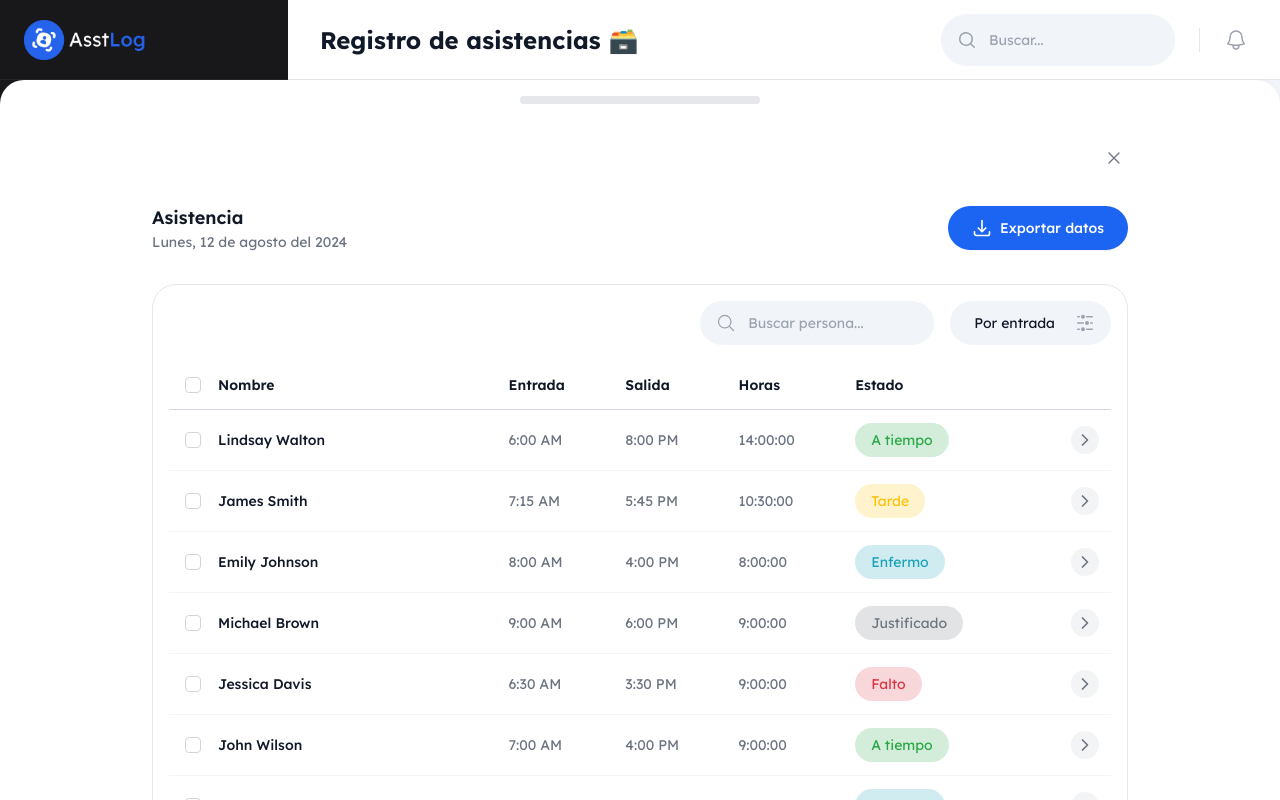
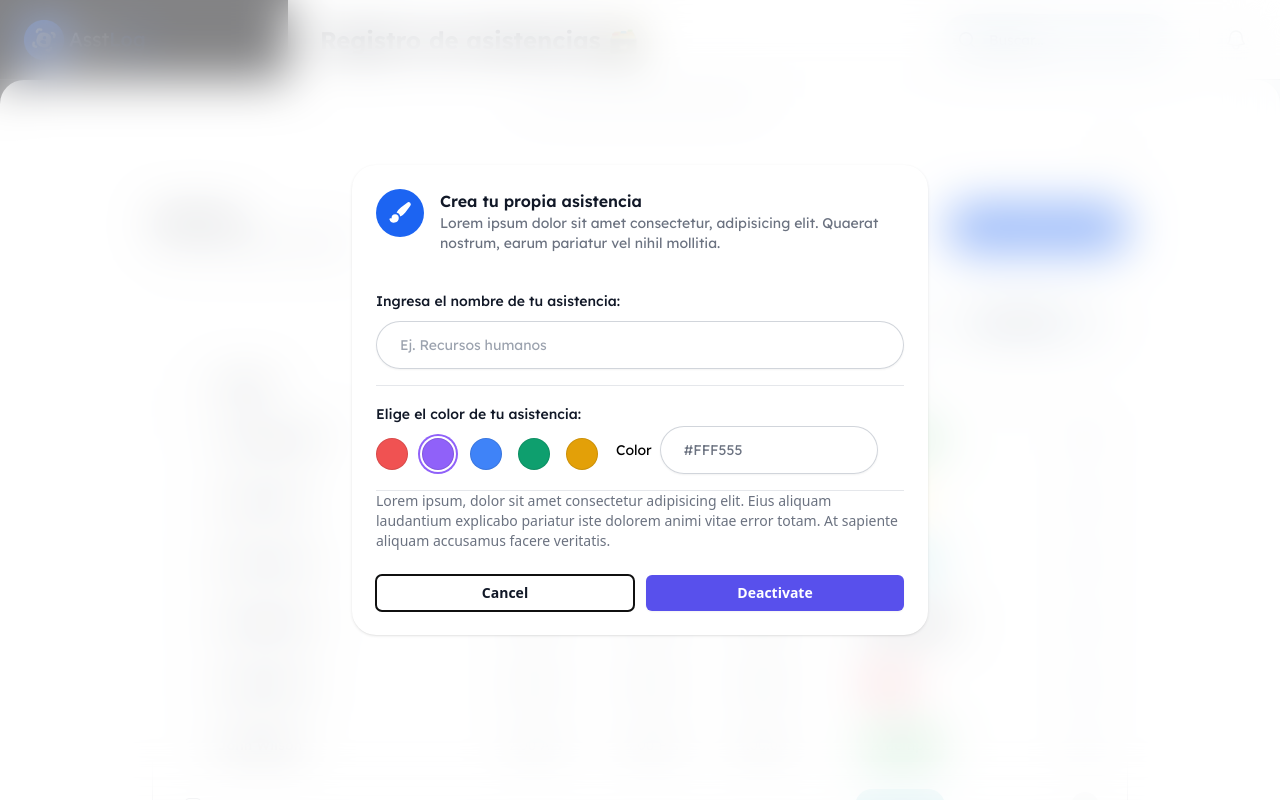
Before and after one commit to YerikAH/asst-log, a React (Vite) app in the folder client/: page /attendance-group/arte in a window 1280 px wide. Built offline with nearby package versions, Linux system fonts and the light colour scheme.

Commit message:
:sparkles: Add new component

```diff
--- a/client/src/components/attendance-group/CardCode/index.tsx
+++ b/client/src/components/attendance-group/card-code/index.tsx
@@ -1,5 +1,6 @@
 import { UsersIcon } from "@heroicons/react/20/solid";
 import { buildStyles, CircularProgressbar } from "react-circular-progressbar";
+import { Link } from "react-router-dom";
 
 interface Props {
   name: string;
@@ -7,11 +8,22 @@ interface Props {
   total: number;
   color: string;
   icon: React.ElementType;
+  href: string;
 }
 
-export const CardCode = ({ name, value, total, color, icon: Icon }: Props) => {
+export const CardCode = ({
+  name,
+  value,
+  total,
+  color,
+  icon: Icon,
+  href,
+}: Props) => {
   return (
-    <button className="bg-white rounded-3xl p-5 size-48 flex justify-between flex-col  cursor-pointer  group hover:scale-105  transition-all">
+    <Link
+      to={href}
+      className="bg-white rounded-3xl p-5 size-48 flex justify-between flex-col  cursor-pointer  group hover:scale-105  transition-all"
+    >
       <div className="flex justify-between items-start w-full h-full">
         <div
           className="size-12 rounded-xl flex items-center justify-center bg-green-500 group-hover:rotate-12 transition-all"
@@ -47,6 +59,6 @@ export const CardCode = ({ name, value, total, color, icon: Icon }: Props) => {
           </div>
         </div>
       </div>
-    </button>
+    </Link>
   );
 };
--- /dev/null
+++ b/client/src/components/attendance-group/create-group-modal/index.tsx
@@ -0,0 +1,139 @@
+import { useState } from "react";
+import { Dialog, DialogBackdrop, DialogPanel } from "@headlessui/react";
+import { PaintBrushIcon } from "@heroicons/react/20/solid";
+import { Radio, RadioGroup } from "@headlessui/react";
+import { classNames } from "@/utils";
+
+const options = [
+  { name: "Pink", color: "text-red-500" },
+  { name: "Purple", color: "text-purple-500" },
+  { name: "Blue", color: "text-blue-500" },
+  { name: "Green", color: "text-green-500" },
+  { name: "Yellow", color: "text-yellow-400" },
+];
+
+export const CreateGroupModal = () => {
+  const [open, setOpen] = useState(true);
+  const [selectedColor, setSelectedColor] = useState(options[1]);
+  return (
+    <Dialog open={open} onClose={setOpen} className="relative z-50">
+      <DialogBackdrop
+        transition
+        className="fixed inset-0 bg-[#fff7] backdrop-blur-xl bg-opacity-75 transition-opacity data-[closed]:opacity-0 data-[enter]:duration-300 data-[leave]:duration-200 data-[enter]:ease-out data-[leave]:ease-in"
+      />
+
+      <div className="fixed inset-0 z-10 w-screen overflow-y-auto">
+        <div className="flex min-h-full items-end justify-center p-4 text-center sm:items-center sm:p-0">
+          <DialogPanel
+            transition
+            className="relative transform overflow-hidden rounded-3xl bg-white px-4 pb-4 pt-5 text-left shadow transition-all data-[closed]:translate-y-4 data-[closed]:opacity-0 data-[enter]:duration-300 data-[leave]:duration-200 data-[enter]:ease-out data-[leave]:ease-in sm:my-8 sm:w-full sm:max-w-xl sm:p-6 data-[closed]:sm:translate-y-0 data-[closed]:sm:scale-95 "
+          >
+            <div>
+              <div className="grid grid-cols-[auto_auto] items-start justify-start gap-4">
+                <div className="flex h-12 w-12 items-center justify-center rounded-full bg-blue-600">
+                  <PaintBrushIcon
+                    aria-hidden="true"
+                    className="h-6 w-6 text-white"
+                  />
+                </div>
+                <div>
+                  <h3 className="text-base font-lexend text-gray-900 font-semibold">
+                    Crea tu propia asistencia
+                  </h3>
+                  <p className="text-sm font-lexend text-gray-500">
+                    Lorem ipsum dolor sit amet consectetur, adipisicing elit.
+                    Quaerat nostrum, earum pariatur vel nihil mollitia.
+                  </p>
+                </div>
+              </div>
+              <div className="mt-3 sm:mt-5">
+                <div className="mt-2 divide-y">
+                  <div className="py-4">
+                    <label
+                      htmlFor="group"
+                      className="block text-sm font-medium leading-6 text-gray-900 font-lexend"
+                    >
+                      Ingresa el nombre de tu asistencia:
+                    </label>
+                    <div className="mt-2 ">
+                      <input
+                        id="group"
+                        name="group"
+                        type="text"
+                        placeholder="Ej. Recursos humanos"
+                        required
+                        className="block px-6 w-full outline-none rounded-full border-0 py-3 text-gray-500 font-lexend shadow-sm ring-1 ring-inset ring-gray-300 placeholder:text-gray-400 focus:ring-2 focus:ring-inset focus:ring-blue-600 sm:text-sm sm:leading-6"
+                      />
+                    </div>
+                  </div>
+                  <div className="py-4">
+                    <fieldset>
+                      <legend className="block text-sm font-medium leading-6 text-gray-900 font-lexend">
+                        Elige el color de tu asistencia:
+                      </legend>
+                      <div className="flex items-center gap-4">
+                        <RadioGroup
+                          value={selectedColor}
+                          onChange={setSelectedColor}
+                          className="mt-2 flex items-center space-x-3"
+                        >
+                          {options.map((option) => (
+                            <Radio
+                              key={option.name}
+                              value={option}
+                              aria-label={option.name}
+                              className={classNames(
+                                option.color,
+                                "relative -m-0.5 flex cursor-pointer items-center justify-center rounded-full p-0.5 ring-current focus:outline-none data-[checked]:ring-2 data-[focus]:data-[checked]:ring data-[focus]:data-[checked]:ring-offset-1"
+                              )}
+                            >
+                              <span
+                                aria-hidden="true"
+                                className="h-8 w-8 rounded-full border border-black border-opacity-10 bg-current"
+                              />
+                            </Radio>
+                          ))}
+                        </RadioGroup>
+                        <div className="flex items-center gap-2">
+                          <p className="font-lexend text-sm">Color</p>
+                          <input
+                            type="text"
+                            value="#FFF555"
+                            className="block px-6 w-full outline-none rounded-full border-0 py-3 text-gray-500 font-lexend shadow-sm ring-1 ring-inset ring-gray-300 placeholder:text-gray-400 focus:ring-2 focus:ring-inset focus:ring-blue-600 sm:text-sm sm:leading-6"
+                          />
+                        </div>
+                      </div>
+                    </fieldset>
+                  </div>
+                  <p className="text-sm text-gray-500">
+                    Lorem ipsum, dolor sit amet consectetur adipisicing elit.
+                    Eius aliquam laudantium explicabo pariatur iste dolorem
+                    animi vitae error totam. At sapiente aliquam accusamus
+                    facere veritatis.
+                  </p>
+                </div>
+              </div>
+            </div>
+            <div className="mt-5 sm:mt-6 sm:grid sm:grid-flow-row-dense sm:grid-cols-2 sm:gap-3">
+              <button
+                type="button"
+                onClick={() => setOpen(false)}
+                className="inline-flex w-full justify-center rounded-md bg-indigo-600 px-3 py-2 text-sm font-semibold text-white shadow-sm hover:bg-indigo-500 focus-visible:outline focus-visible:outline-2 focus-visible:outline-offset-2 focus-visible:outline-indigo-600 sm:col-start-2"
+              >
+                Deactivate
+              </button>
+              <button
+                type="button"
+                data-autofocus
+                onClick={() => setOpen(false)}
+                className="mt-3 inline-flex w-full justify-center rounded-md bg-white px-3 py-2 text-sm font-semibold text-gray-900 shadow-sm ring-1 ring-inset ring-gray-300 hover:bg-gray-50 sm:col-start-1 sm:mt-0"
+              >
+                Cancel
+              </button>
+            </div>
+          </DialogPanel>
+        </div>
+      </div>
+    </Dialog>
+  );
+};
--- a/client/src/components/attendance-group/index.ts
+++ b/client/src/components/attendance-group/index.ts
@@ -1 +1,2 @@
-export { CardCode } from "./CardCode";
+export { CreateGroupModal } from "./create-group-modal";
+export { CardCode } from "./card-code";
--- a/client/src/pages/attendance-group/index.tsx
+++ b/client/src/pages/attendance-group/index.tsx
@@ -1,4 +1,4 @@
-import { CardCode } from "@/components/attendance-group";
+import { CardCode, CreateGroupModal } from "@/components/attendance-group";
 import { useTitle } from "@/hook";
 import { useTitleStore } from "@/services/config";
 import { BookOpenIcon, PencilIcon } from "@heroicons/react/20/solid";
@@ -31,6 +31,7 @@ function AttendanceGroup() {
           name="Arte"
           total={20}
           value={15}
+          href="arte"
         />
         <CardCode
           color="#0ea5e9"
@@ -38,6 +39,7 @@ function AttendanceGroup() {
           name="Literatura"
           total={30}
           value={14}
+          href="literatura"
         />
         <button className="bg-transparent border-slate-300  border-2 rounded-3xl p-5 size-48 transition-all flex justify-center items-center hover:bg-slate-200 hover:border-slate-200 group hover:scale-105 ">
           <PlusIcon
@@ -46,6 +48,7 @@ function AttendanceGroup() {
           />
         </button>
       </div>
+      <CreateGroupModal />
       <Outlet />
     </div>
   );
--- a/client/src/pages/settings/index.tsx
+++ b/client/src/pages/settings/index.tsx
@@ -1,5 +1,6 @@
 import { useTitle } from "@/hook";
 import { useTitleStore } from "@/services/config";
+import { UserCircleIcon } from "@heroicons/react/20/solid";
 import { useEffect } from "react";
 
 function Settings() {
@@ -124,6 +125,26 @@ function Settings() {
                     />
                   </div>
                 </div>
+                <div className="mt-4">
+                  <label
+                    htmlFor="photo"
+                    className="block text-sm font-medium leading-6 text-gray-900 font-lexend"
+                  >
+                    Photo
+                  </label>
+                  <div className="mt-2 flex items-center gap-x-3">
+                    <UserCircleIcon
+                      aria-hidden="true"
+                      className="h-12 w-12 text-gray-300"
+                    />
+                    <button
+                      type="button"
+                      className="rounded-full bg-white px-2.5 py-1.5 text-sm font-semibold font-lexend text-gray-900 shadow-sm ring-1 ring-inset ring-gray-300 hover:bg-gray-50"
+                    >
+                      Change
+                    </button>
+                  </div>
+                </div>
               </div>
             </div>
           </div>
```
